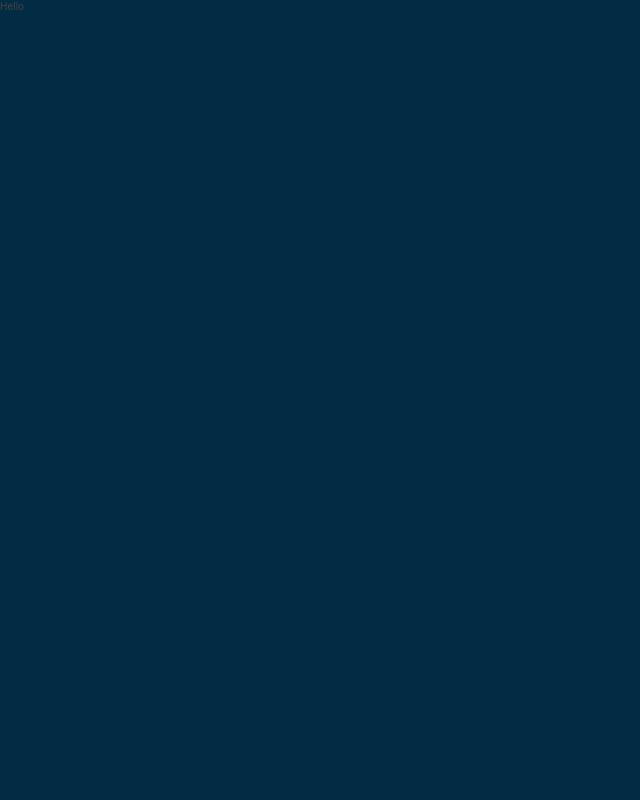
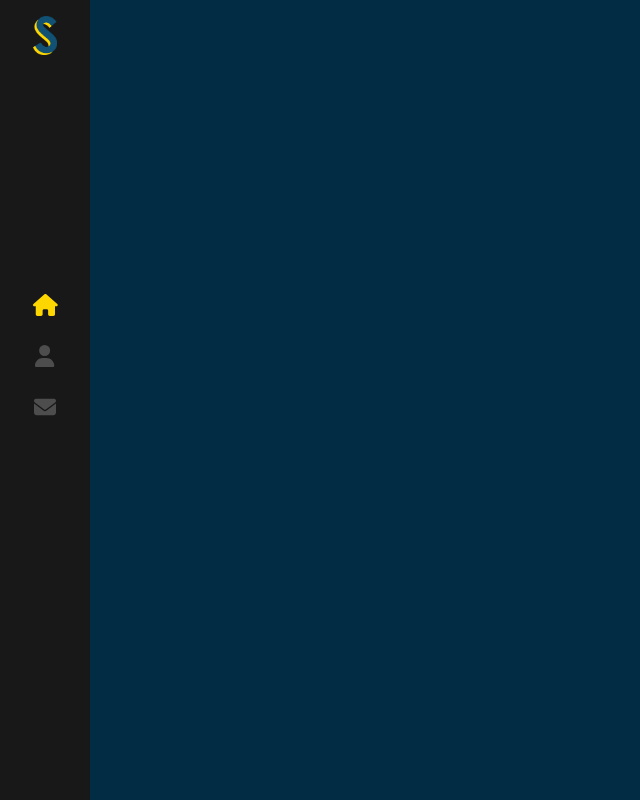
Before and after one commit to StefanFrs/portfolio, a React (Create React App) app in the folder react-portfolio/: page / in a window 1280 px wide. Shown: the whole page, without its empty margins (0-640 px from the left). Built offline with nearby package versions, Linux system fonts and the light colour scheme.

Commit message:
Menu added to navbar

```diff
--- a/react-portfolio/src/components/Layout/index.js
+++ b/react-portfolio/src/components/Layout/index.js
@@ -1,7 +1,8 @@
+import Sidebar from '../Sidebar';
 import './index.scss';
 
 const Layout = () =>{
-    return <>Hello</>
+    return <><Sidebar/></>
 }
 
 export default Layout
--- /dev/null
+++ b/react-portfolio/src/components/Sidebar/index.js
@@ -0,0 +1,27 @@
+import './index.scss'
+import {Link, NavLink} from 'react-router-dom'
+import LogoS from '../../assets/images/logo-s.png'
+import {FontAwesomeIcon} from '@fortawesome/react-fontawesome'
+import {faEnvelope,faUser,faHome} from '@fortawesome/free-solid-svg-icons'
+
+export default function Sidebar(){
+    return(
+      <div className='nav-bar'>
+        <Link className='logo' to='/'>
+            <img src={LogoS} alt="logo" />
+        </Link>
+        <nav>
+            <NavLink exact="true" activeclassname="active" to="/">
+                <FontAwesomeIcon icon ={faHome} color="#4d4d4d" />
+            </NavLink>
+            <NavLink exact="true" activeclassname="active" className="about" to="/about">
+                <FontAwesomeIcon icon ={faUser} color="#4d4d4d" />
+            </NavLink>
+            <NavLink exact="true" activeclassname="active" className="contact" to="/contact">
+                <FontAwesomeIcon icon ={faEnvelope} color="#4d4d4d" />
+            </NavLink>
+        </nav>
+      </div>
+    )
+
+}
--- /dev/null
+++ b/react-portfolio/src/components/Sidebar/index.scss
@@ -0,0 +1,124 @@
+.nav-bar {
+    background: #181818;
+    width: 90px;
+    height: 100%;
+    position: absolute;
+    top: 0;
+    z-index: 3;
+    min-height: 500px;
+
+    .logo {
+      display: block;
+      padding: 8px 0;
+
+      img {
+        display: block;
+        margin: 8px auto;
+        width: 24px;
+        height: auto;
+
+        &.sub-logo {
+          width: 50px;
+        }
+      }
+    }
+
+    nav {
+      display: block;
+      text-align: center;
+      position: absolute;
+      height: 210px;
+      top: 50%;
+      margin-top: -120px;
+      width: 100%;
+
+      a {
+        font-size: 22px;
+        color: #4d4d4e;
+        display: block;
+        line-height: 51px;
+        height: 51px;
+        position: relative;
+        text-decoration: none;
+
+        i {
+          transition: all 0.3s ease-out;
+        }
+
+        &:hover {
+          color: #ffd700;
+
+          svg {
+            opacity: 0;
+          }
+
+          &:after {
+            opacity: 1;
+          }
+        }
+
+        &:after {
+          content: '';
+          font-size: 12px;
+          letter-spacing: 2px;
+          position: absolute;
+          bottom: 0;
+          display: block;
+          width: 100%;
+          text-align: center;
+          opacity: 0;
+          -webkit-transition: all 0.3s ease-out;
+          transition: all 0.3s ease-out;
+        }
+
+        &:first-child {
+          &:after {
+            content: 'HOME';
+          }
+        }
+      }
+
+      a.about {
+        &:after {
+          content: 'ABOUT';
+        }
+      }
+
+      a.contact {
+        &:after {
+          content: 'CONTACT';
+        }
+      }
+
+      a.active {
+        svg {
+          color: #ffd700;
+        }
+      }
+    }
+
+    ul {
+      position: absolute;
+      bottom: 20px;
+      width: 100%;
+      display: block;
+      padding: 0;
+      list-style: none;
+      text-align: center;
+      margin: 0;
+
+      li {
+        a {
+          padding: 7px 0;
+          display: block;
+          font-size: 15px;
+          line-height: 16px;
+          color: #4d4d4e;
+
+          &:hover {
+            color: #ffd700;
+          }
+        }
+      }
+    }
+  }
```
